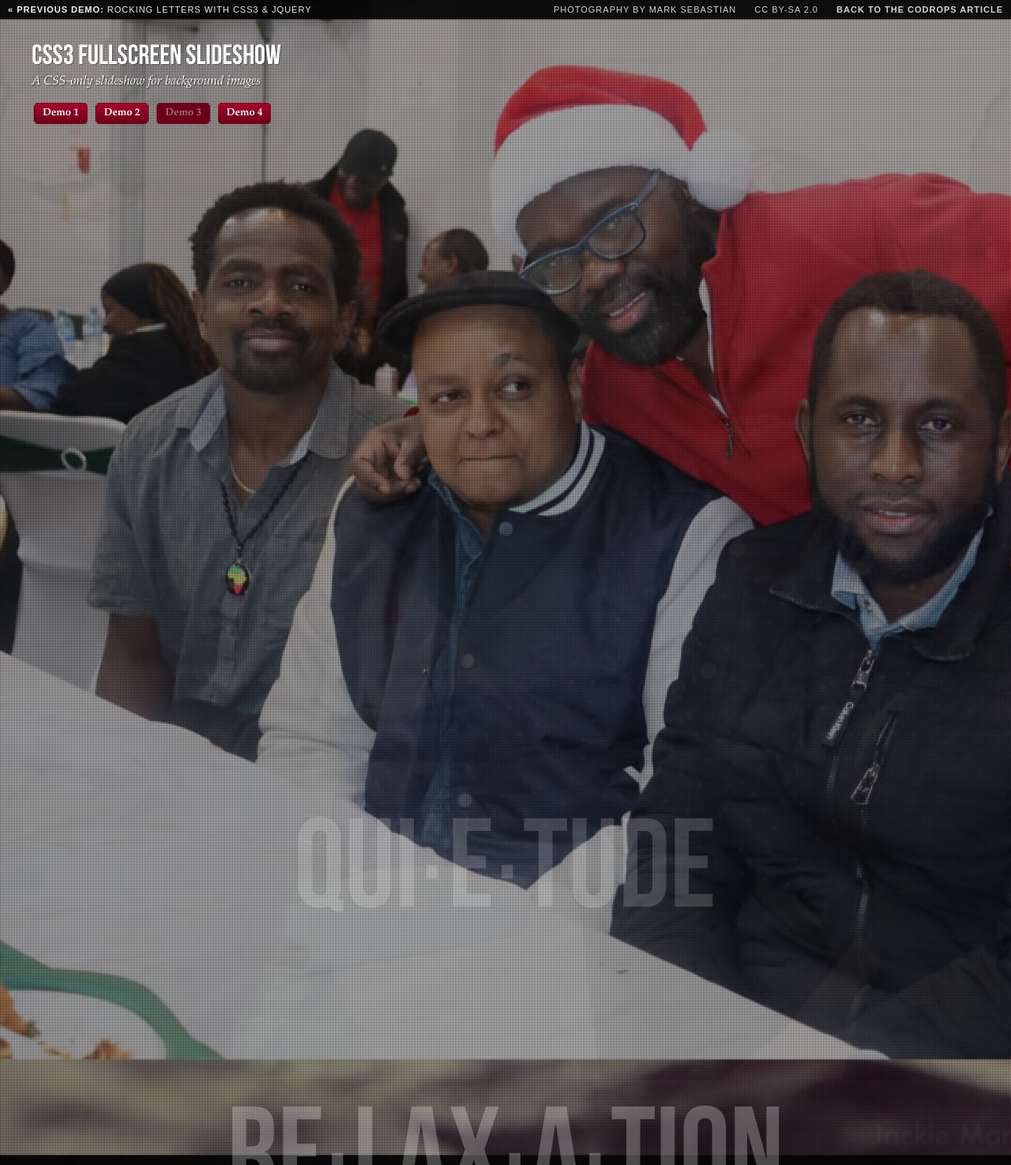
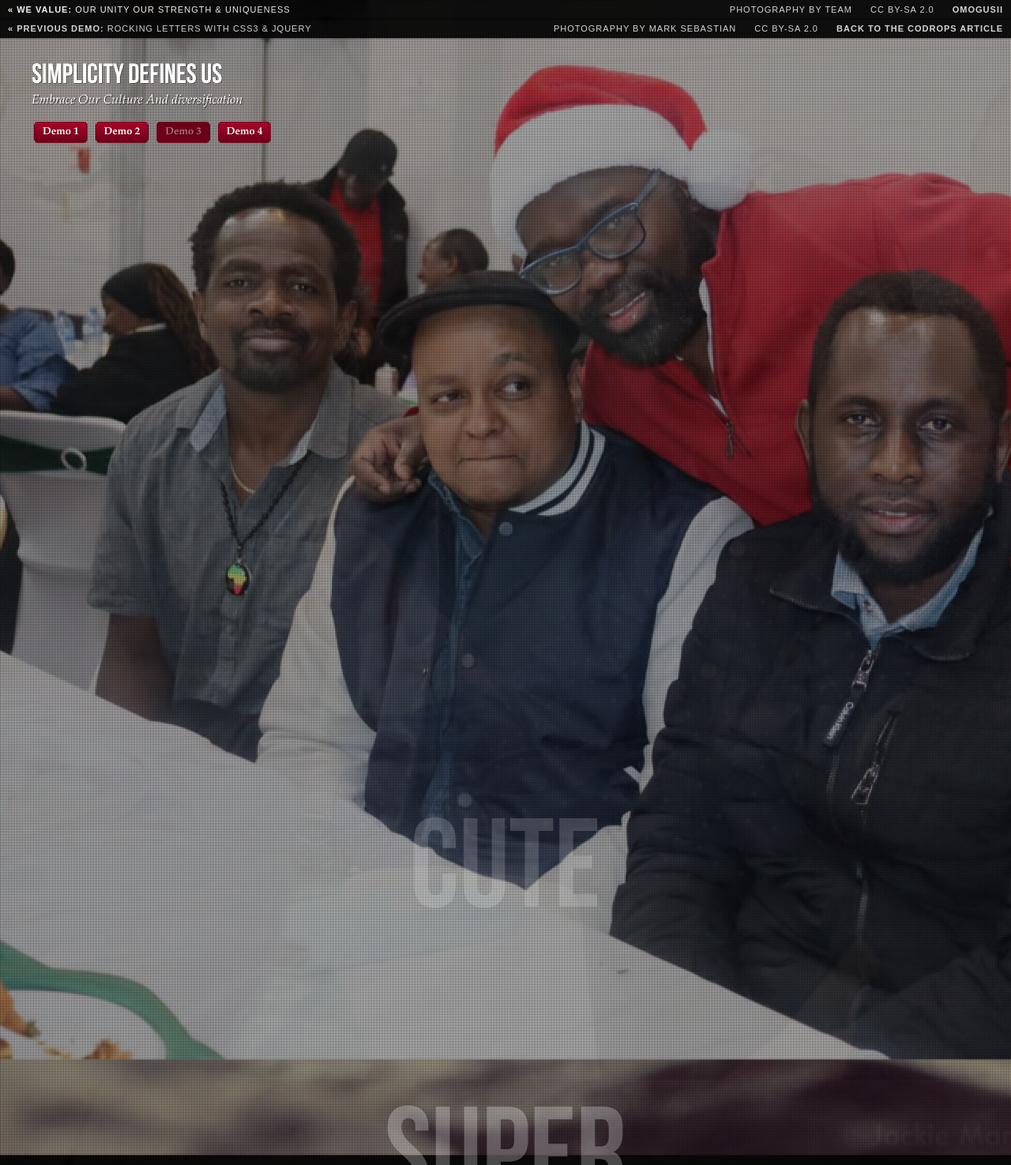
Before and after one commit to oerironald/my_django_api, a Django app: page /canada/canada3/ in a window 1280 px wide. Shown: the whole page at 79% size. Run offline with Django 3.2, Linux system fonts and the light colour scheme.

Commit message:
TRANSITION

```diff
--- a/canada/templates/canada/index3.html
+++ b/canada/templates/canada/index3.html
@@ -10,7 +10,7 @@
     <head>
         <meta charset="UTF-8" />
         <meta http-equiv="X-UA-Compatible" content="IE=edge,chrome=1">
-        <title>Fullscreen Background Image Slideshow with CSS3</title>
+        <title>THE ABAGUSII COMMUNITY IN CANADA</title>
         <meta name="viewport" content="width=device-width, initial-scale=1.0">
         <meta name="description" content="Fullscreen Background Image Slideshow with CSS3 - A Css-only fullscreen background image slideshow" />
         <meta name="keywords" content="css3, css-only, fullscreen, background, slideshow, images, content" />
@@ -22,15 +22,28 @@
     </head>
     <body id="page">
         <ul class="cb-slideshow">
-            <li><span><img src="{% static 'images/a.jpg' %}" alt="Image 01"></span><div><h3>re·lax·a·tion</h3></div></li>
-            <li><span><img src="{% static 'images/c.jpg' %}" alt="Image 02"></span><div><h3>qui·e·tude</h3></div></li>
+            <li><span><img src="{% static 'images/a.jpg' %}" alt="Image 01"></span><div><h3>super</h3></div></li>
+            <li><span><img src="{% static 'images/c.jpg' %}" alt="Image 02"></span><div><h3>cute</h3></div></li>
             <li><span><img src="{% static 'images/o.jpg' %}" alt="Image 03"></span><div><h3>bal·ance</h3></div></li>
-            <li><span><img src="{% static 'images/f.jpg' %}" alt="Image 04"></span><div><h3>e·qua·nim·i·ty</h3></div></li>
+            <li><span><img src="{% static 'images/f.jpg' %}" alt="Image 04"></span><div><h3>lit</h3></div></li>
             <li><span><img src="{% static 'images/q.jpg' %}" alt="Image 05"></span><div><h3>com·po·sure</h3></div></li>
             <li><span><img src="{% static 'images/r.jpg' %}" alt="Image 06"></span><div><h3>se·ren·i·ty</h3></div></li>
         </ul>
         <div class="container">
             <!-- Codrops top bar -->
+            <div class="codrops-top">
+                <a href="#">
+                    <strong>&laquo; WE VALUE: </strong>OUR UNITY OUR STRENGTH &amp; UNIQUENESS
+                </a>
+                <span class="right">
+                    <a href="#" target="_blank">Photography by Team</a>
+                    <a href="#" target="_blank">CC BY-SA 2.0</a>
+                    <a href="#">
+                        <strong>OMOGUSII</strong>
+                    </a>
+                </span>
+                <div class="clr"></div>
+            </div><!--/ Codrops top bar -->
             <div class="codrops-top">
                 <a href="http://tympanus.net/Development/RockingLetters/">
                     <strong>&laquo; Previous Demo: </strong>Rocking Letters with CSS3 &amp; jQuery
@@ -45,8 +58,8 @@
                 <div class="clr"></div>
             </div><!--/ Codrops top bar -->
             <header>
-                <h1>CSS3 <span>Fullscreen Slideshow</span></h1>
-                <h2>A CSS-only slideshow for background images</h2>
+                <h1>SIMPLICITY <span>Defines Us</span></h1>
+                <h2>Embrace Our Culture And diversification</h2>
 				<p class="codrops-demos">
                     <a href="{% url 'index1' %}">Demo 1</a>
                     <a href="{% url 'index2' %}">Demo 2</a>
```
Also changed, not shown: canada/templates/canada/index.html (+5 -5 lines), canada/templates/canada/index2.html (+9 -9 lines), canada/templates/canada/index4.html (+15 -15 lines).
